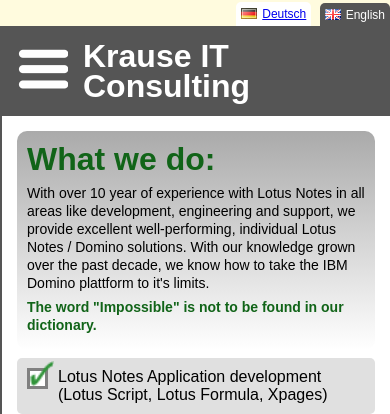
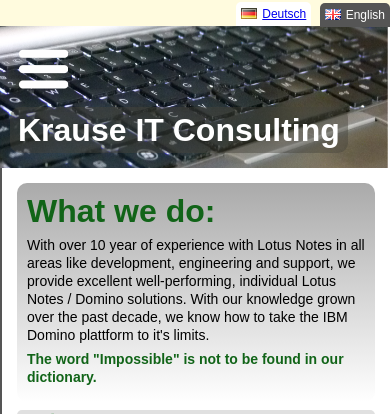
Before and after one commit to mac-duff/krause-it-consulting, a PHP site: page / in a window 390 px wide. Shown: the top 414 px of the page. Run offline with PHP 8.4, Linux system fonts and the light colour scheme.

Commit message:
Some header graphical changes, more beautiful now

```diff
--- a/css/main-01-2015.css
+++ b/css/main-01-2015.css
@@ -62,21 +62,27 @@ header{
     background:#555;
     display: block;
     padding: 10px;
+    background-image: url(/img/headerbg.png);
+    background-size: 100%;
 }
 header img{
     float: right;
-    height: 68px;
+    height: 82px;
     margin-left: 15px;
-    opacity: .2;
+    opacity: .3;
 }
 header h1{
     line-height: 30px;
     color: #ffffff;
+    background-color: rgba(70, 67, 58, 0.45);
+    display: inline-block;
+    padding: 8px;
+    border-radius: 10px;
 }
 header a{
     display: inline-block;
-  color: #aaa;
-  background: #666;
+    color: rgb(195, 195, 195);
+    background: rgba(64, 63, 63, 0.58);
     width: auto;
     padding: 3px 13px;
     margin: 2px 6px 0px 0px;
@@ -322,7 +328,12 @@ footer{
 
 @media only screen and (max-width: 768px) {
 /* Styles placed here will only apply to screens less than 768 pixels wide */
-
+header img{
+    height: 58px;
+}
+header{
+	background-size: 100% 100%;
+}
 }
 
 @media only screen and (max-width: 480px) {
```
Also changed, not shown: img/headerbg.png (added). Lines whose indentation alone changed are shown as unchanged.
